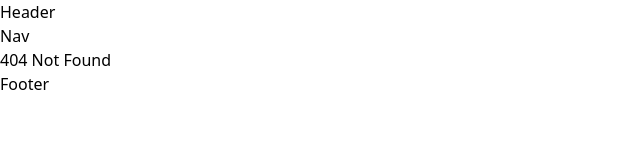
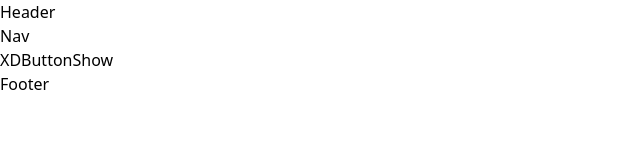
Before and after one commit to JakubLangowski/WmiCookBook, a Vue app in the folder WmiCookBook/ClientApp/: page /example/1 in a window 1280 px wide. Before the commit this address had no page. Shown: the top 160 px of the page, without its empty margins (0-640 px from the left). Built offline with nearby package versions, Linux system fonts and the light colour scheme.

Commit message:
Dodałem Example Component

```diff
--- /dev/null
+++ b/WmiCookBook/ClientApp/src/components/ExampleComponent.vue
@@ -0,0 +1,20 @@
+<template>
+    <button>{{ title }}</button>
+</template>
+
+<script>
+export default {
+    name: "ExampleComponent",
+    props: {
+        title: {
+            type: String,
+            // required: true,
+            // default: () => "XD"
+        }
+    }
+}
+</script>
+
+<style scoped>
+
+</style>
--- /dev/null
+++ b/WmiCookBook/ClientApp/src/views/Example.vue
@@ -0,0 +1,36 @@
+<template>
+    <div>
+        <h1></h1>
+        <h2 v-if="showHiddenH2">Hidden</h2>
+        <ExampleComponent :title="title" />
+        <ExampleComponent title="Button" />
+        <button @click="showHiddenH2 = !showHiddenH2">Show</button>
+    </div>
+</template>
+
+<script>
+import ExampleComponent from "@/components/ExampleComponent";
+export default {
+    name: "Example",
+    components: {
+        ExampleComponent
+    },
+    data: () => ({
+        title: "XD",
+        counter: 0,
+        showHiddenH2: false
+    }),
+    mounted: function () {
+        this.increment()
+    },
+    methods: {
+        increment: function () {
+            this.counter++
+        }
+    }
+}
+</script>
+
+<style scoped>
+
+</style>
--- a/WmiCookBook/ClientApp/src/views/Home.vue
+++ b/WmiCookBook/ClientApp/src/views/Home.vue
@@ -1,10 +1,12 @@
 <template>
-    <h1>Home</h1>
+    <div>
+        <router-view></router-view>
+    </div>
 </template>
 
 <script>
 export default {
-  name: "Home"
+    name: "Home",
 }
 </script>
 
```
Also changed, not shown: WmiCookBook/ClientApp/src/router/index.js (+14 -1 lines).
